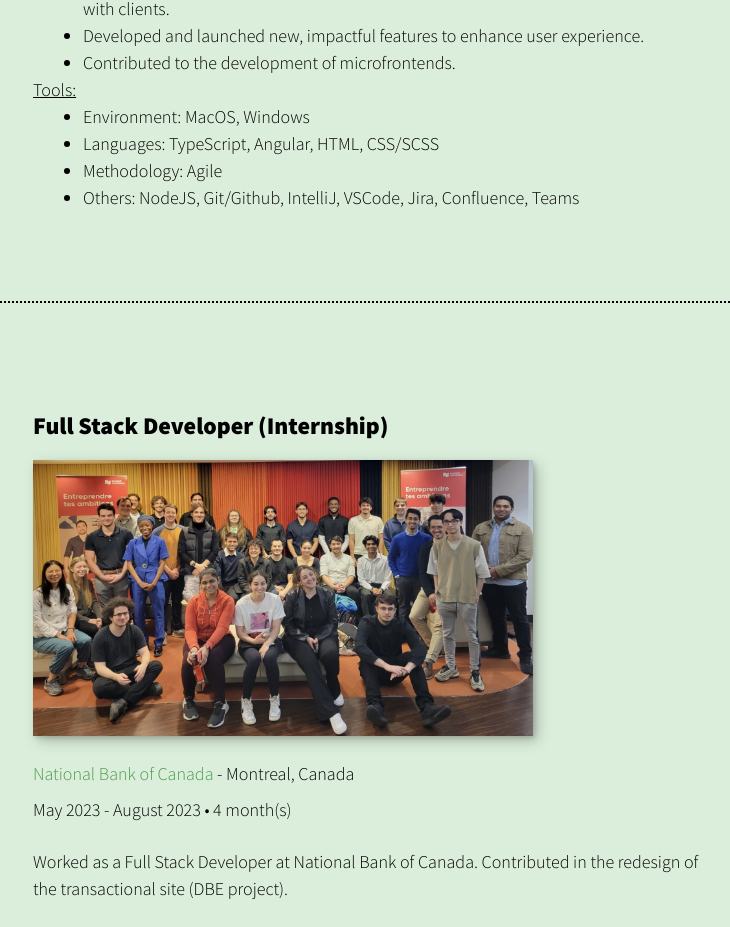
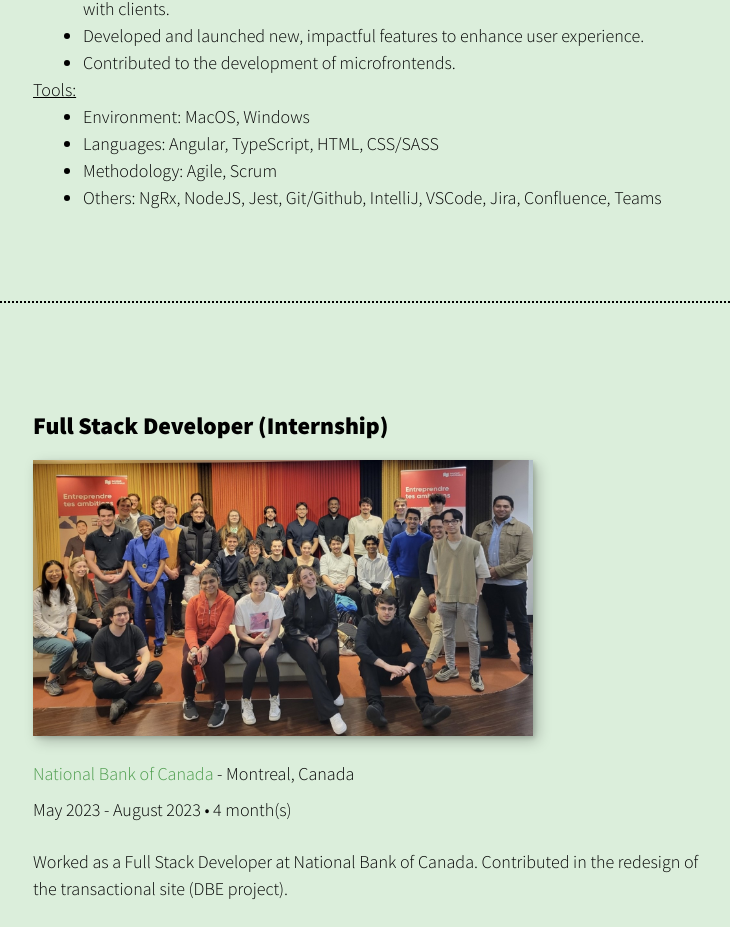
Before and after one commit to ThiiLuu79/tm_portfolio, a React (Create React App) app: page /Work in a window 1280 px wide. Shown: the part 1353-2280 px from the top of the page, without its empty margins (143-873 px from the left). Built offline with nearby package versions, Linux system fonts and the light colour scheme.

Commit message:
Updated workConstants.js

```diff
--- a/src/components/workConstants.js
+++ b/src/components/workConstants.js
@@ -8,7 +8,7 @@ export const INTACT_EXPERIENCE = {
     location: "Montreal, Canada",
     description: "Worked as a Software Developer in the Acquisition Department at Intact Financial Corporation.",
     contributions: ["Joined the Groot Hacks (Growth hacking) team.", "Conducted A/B tests to analyze and optimize the performance of two interface versions with clients.", "Developed and launched new, impactful features to enhance user experience.", "Contributed to the development of microfrontends."],
-    tools: ["Environment: MacOS, Windows", "Languages: TypeScript, Angular, HTML, CSS/SCSS", "Methodology: Agile", "Others: NodeJS, Git/Github, IntelliJ, VSCode, Jira, Confluence, Teams"],
+    tools: ["Environment: MacOS, Windows", "Languages: Angular, TypeScript, HTML, CSS/SASS", "Methodology: Agile, Scrum", "Others: NgRx, NodeJS, Jest, Git/Github, IntelliJ, VSCode, Jira, Confluence, Teams"],
     imgAlt: "intact",
     companyLink: "https://www.intactfc.com/"
 }
```
